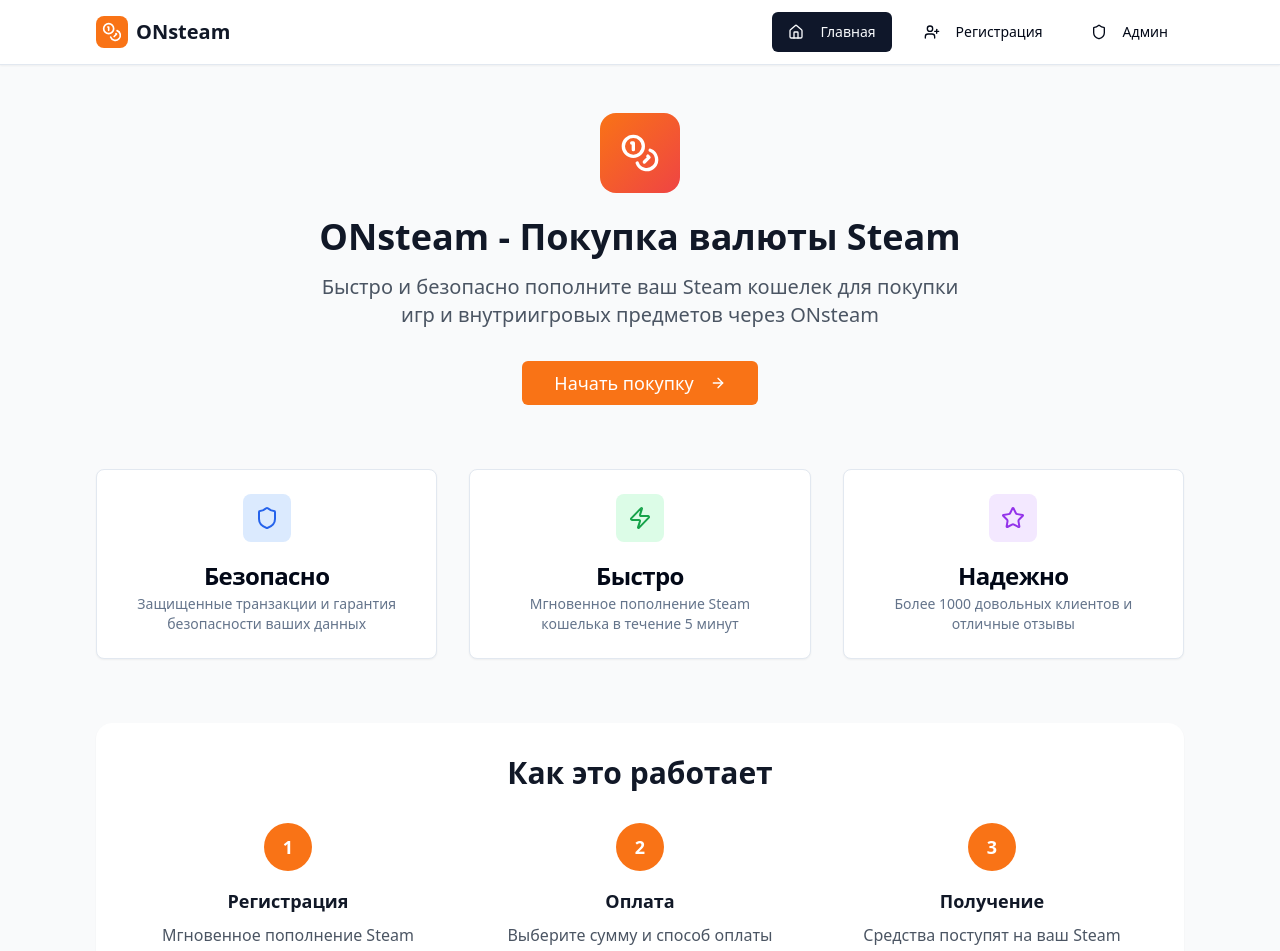
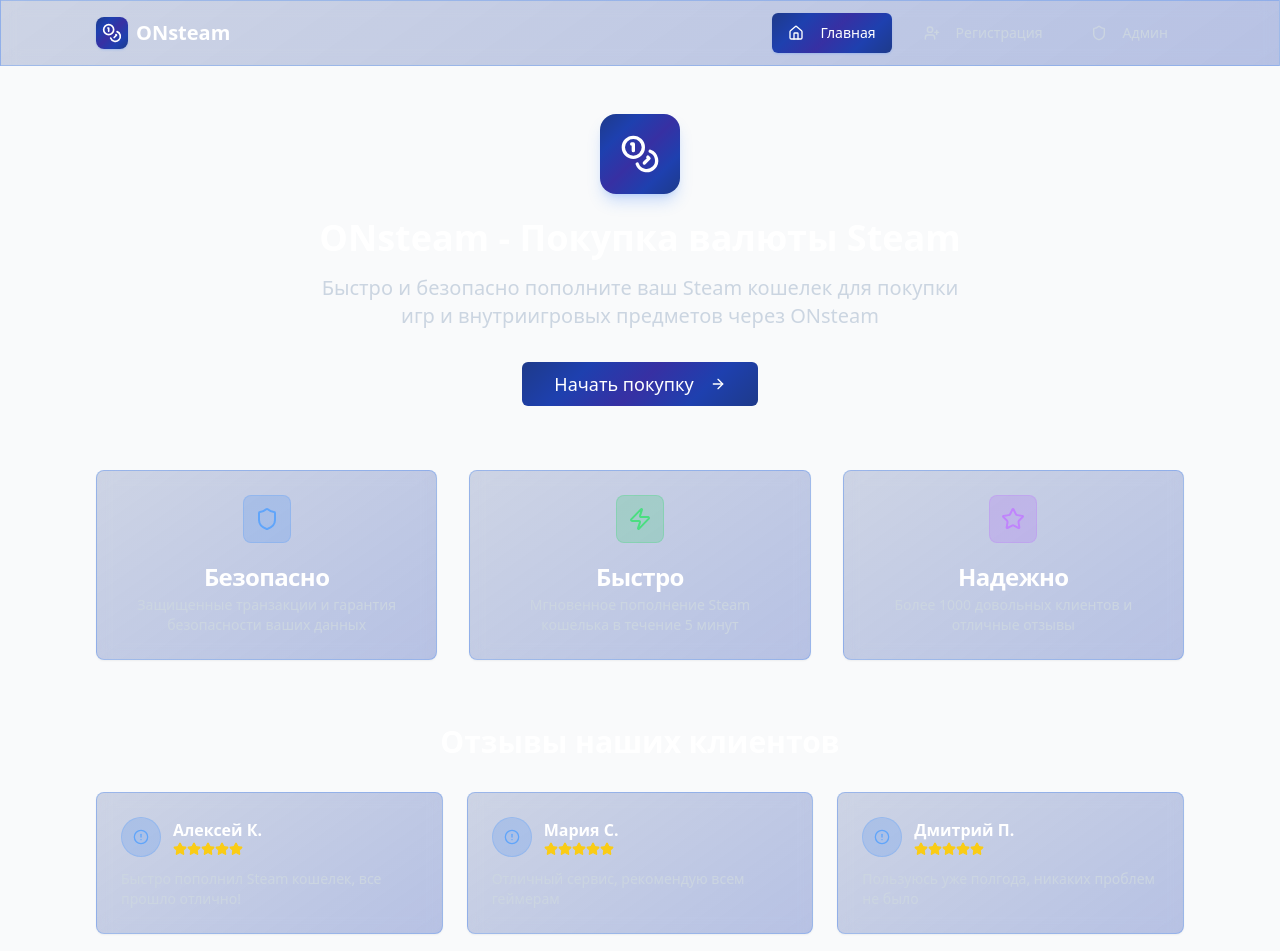
Before and after one commit to pr-poehali-dev/cs2-caviar-site, a React (Vite) app: page / in a window 1280 px wide. Shown: the top 951 px of the page. Built offline with nearby package versions, Linux system fonts and the light colour scheme.

Commit message:
feat: steam-like design with 13 reviews implementation

```diff
--- a/src/components/HomePage.tsx
+++ b/src/components/HomePage.tsx
@@ -13,26 +13,90 @@ interface HomePageProps {
 }
 
 const HomePage = ({ onGetStarted }: HomePageProps) => {
+  const reviews = [
+    {
+      name: "Алексей К.",
+      text: "Быстро пополнил Steam кошелек, все прошло отлично!",
+      rating: 5,
+    },
+    {
+      name: "Мария С.",
+      text: "Отличный сервис, рекомендую всем геймерам",
+      rating: 5,
+    },
+    {
+      name: "Дмитрий П.",
+      text: "Пользуюсь уже полгода, никаких проблем не было",
+      rating: 5,
+    },
+    {
+      name: "Анна В.",
+      text: "Самый удобный способ пополнения Steam",
+      rating: 4,
+    },
+    {
+      name: "Игорь Т.",
+      text: "Быстро, надежно, безопасно - все как обещали",
+      rating: 5,
+    },
+    {
+      name: "Елена Р.",
+      text: "Пополнила аккаунт за 3 минуты, супер!",
+      rating: 5,
+    },
+    {
+      name: "Владимир Н.",
+      text: "Отзывчивая поддержка и быстрые транзакции",
+      rating: 4,
+    },
+    {
+      name: "Ольга М.",
+      text: "Пользуюсь только ONsteam для покупок игр",
+      rating: 5,
+    },
+    {
+      name: "Сергей Л.",
+      text: "Удобный интерфейс и мгновенное зачисление",
+      rating: 5,
+    },
+    {
+      name: "Татьяна Ж.",
+      text: "Безопасно пополнила кошелек, спасибо!",
+      rating: 4,
+    },
+    {
+      name: "Андрей К.",
+      text: "Лучший сервис для пополнения Steam",
+      rating: 5,
+    },
+    { name: "Юлия Б.", text: "Быстро, просто и без комиссий", rating: 5 },
+    {
+      name: "Максим Г.",
+      text: "Пользуюсь постоянно, всегда все работает",
+      rating: 5,
+    },
+  ];
+
   return (
     <div className="max-w-6xl mx-auto px-4 sm:px-6 lg:px-8 py-12">
       {/* Hero Section */}
       <div className="text-center mb-16">
         <div className="mb-6">
-          <div className="w-20 h-20 bg-gradient-to-br from-orange-500 to-red-500 rounded-2xl mx-auto flex items-center justify-center mb-4">
+          <div className="w-20 h-20 steam-gradient rounded-2xl mx-auto flex items-center justify-center mb-4 shadow-lg shadow-blue-500/25">
             <Icon name="Coins" size={40} className="text-white" />
           </div>
         </div>
-        <h1 className="text-4xl font-bold text-gray-900 mb-4">
+        <h1 className="text-4xl font-bold text-white mb-4">
           ONsteam - Покупка валюты Steam
         </h1>
-        <p className="text-xl text-gray-600 mb-8 max-w-2xl mx-auto">
+        <p className="text-xl text-slate-300 mb-8 max-w-2xl mx-auto">
           Быстро и безопасно пополните ваш Steam кошелек для покупки игр и
           внутриигровых предметов через ONsteam
         </p>
         <Button
           onClick={onGetStarted}
           size="lg"
-          className="bg-orange-500 hover:bg-orange-600 text-white px-8 py-3 text-lg"
+          className="steam-gradient hover:shadow-lg hover:shadow-blue-500/25 text-white px-8 py-3 text-lg transition-all duration-300"
         >
           Начать покупку
           <Icon name="ArrowRight" size={20} className="ml-2" />
@@ -41,77 +105,116 @@ const HomePage = ({ onGetStarted }: HomePageProps) => {
 
       {/* Features */}
       <div className="grid md:grid-cols-3 gap-8 mb-16">
-        <Card className="text-center hover:shadow-lg transition-shadow">
+        <Card className="steam-card text-center hover:shadow-lg hover:shadow-blue-500/10 transition-all duration-300">
           <CardHeader>
-            <div className="w-12 h-12 bg-blue-100 rounded-lg mx-auto mb-4 flex items-center justify-center">
-              <Icon name="Shield" size={24} className="text-blue-600" />
+            <div className="w-12 h-12 bg-blue-500/20 border border-blue-400/30 rounded-lg mx-auto mb-4 flex items-center justify-center">
+              <Icon name="Shield" size={24} className="text-blue-400" />
             </div>
-            <CardTitle>Безопасно</CardTitle>
-            <CardDescription>
+            <CardTitle className="text-white">Безопасно</CardTitle>
+            <CardDescription className="text-slate-300">
               Защищенные транзакции и гарантия безопасности ваших данных
             </CardDescription>
           </CardHeader>
         </Card>
 
-        <Card className="text-center hover:shadow-lg transition-shadow">
+        <Card className="steam-card text-center hover:shadow-lg hover:shadow-blue-500/10 transition-all duration-300">
           <CardHeader>
-            <div className="w-12 h-12 bg-green-100 rounded-lg mx-auto mb-4 flex items-center justify-center">
-              <Icon name="Zap" size={24} className="text-green-600" />
+            <div className="w-12 h-12 bg-green-500/20 border border-green-400/30 rounded-lg mx-auto mb-4 flex items-center justify-center">
+              <Icon name="Zap" size={24} className="text-green-400" />
             </div>
-            <CardTitle>Быстро</CardTitle>
-            <CardDescription>
+            <CardTitle className="text-white">Быстро</CardTitle>
+            <CardDescription className="text-slate-300">
               Мгновенное пополнение Steam кошелька в течение 5 минут
             </CardDescription>
           </CardHeader>
         </Card>
 
-        <Card className="text-center hover:shadow-lg transition-shadow">
+        <Card className="steam-card text-center hover:shadow-lg hover:shadow-blue-500/10 transition-all duration-300">
           <CardHeader>
-            <div className="w-12 h-12 bg-purple-100 rounded-lg mx-auto mb-4 flex items-center justify-center">
-              <Icon name="Star" size={24} className="text-purple-600" />
+            <div className="w-12 h-12 bg-purple-500/20 border border-purple-400/30 rounded-lg mx-auto mb-4 flex items-center justify-center">
+              <Icon name="Star" size={24} className="text-purple-400" />
             </div>
-            <CardTitle>Надежно</CardTitle>
-            <CardDescription>
+            <CardTitle className="text-white">Надежно</CardTitle>
+            <CardDescription className="text-slate-300">
               Более 1000 довольных клиентов и отличные отзывы
             </CardDescription>
           </CardHeader>
         </Card>
       </div>
 
+      {/* Reviews Section */}
+      <div className="mb-16">
+        <h2 className="text-3xl font-bold text-center text-white mb-8">
+          Отзывы наших клиентов
+        </h2>
+        <div className="grid md:grid-cols-2 lg:grid-cols-3 gap-6">
+          {reviews.map((review, index) => (
+            <Card
+              key={index}
+              className="steam-card hover:shadow-lg hover:shadow-blue-500/10 transition-all duration-300"
+            >
+              <CardContent className="pt-6">
+                <div className="flex items-center mb-3">
+                  <div className="w-10 h-10 bg-blue-500/20 border border-blue-400/30 rounded-full flex items-center justify-center mr-3">
+                    <Icon name="User" size={16} className="text-blue-400" />
+                  </div>
+                  <div>
+                    <h4 className="font-semibold text-white">{review.name}</h4>
+                    <div className="flex">
+                      {[...Array(5)].map((_, i) => (
+                        <Icon
+                          key={i}
+                          name="Star"
+                          size={14}
+                          className={
+                            i < review.rating
+                              ? "text-yellow-400 fill-current"
+                              : "text-slate-600"
+                          }
+                        />
+                      ))}
+                    </div>
+                  </div>
+                </div>
+                <p className="text-slate-300 text-sm">{review.text}</p>
+              </CardContent>
+            </Card>
+          ))}
+        </div>
+      </div>
+
       {/* How it works */}
-      <div className="bg-white rounded-2xl p-8 shadow-sm">
-        <h2 className="text-3xl font-bold text-center text-gray-900 mb-8">
+      <div className="steam-card rounded-2xl p-8">
+        <h2 className="text-3xl font-bold text-center text-white mb-8">
           Как это работает
         </h2>
         <div className="grid md:grid-cols-3 gap-8">
           <div className="text-center">
-            <div className="w-12 h-12 bg-orange-500 rounded-full mx-auto mb-4 flex items-center justify-center text-white font-bold text-lg">
+            <div className="w-12 h-12 steam-gradient rounded-full mx-auto mb-4 flex items-center justify-center text-white font-bold text-lg shadow-lg shadow-blue-500/25">
               1
             </div>
-            <h3 className="text-lg font-semibold text-gray-900 mb-2">
+            <h3 className="text-lg font-semibold text-white mb-2">
               Регистрация
             </h3>
-            <p className="text-gray-600">
+            <p className="text-slate-300">
               Мгновенное пополнение Steam кошелька в течение 15 минут
             </p>
           </div>
 
           <div className="text-center">
-            <div className="w-12 h-12 bg-orange-500 rounded-full mx-auto mb-4 flex items-center justify-center text-white font-bold text-lg">
+            <div className="w-12 h-12 steam-gradient rounded-full mx-auto mb-4 flex items-center justify-center text-white font-bold text-lg shadow-lg shadow-blue-500/25">
               2
             </div>
-            <h3 className="text-lg font-semibold text-gray-900 mb-2">Оплата</h3>
-            <p className="text-gray-600">Выберите сумму и способ оплаты</p>
+            <h3 className="text-lg font-semibold text-white mb-2">Оплата</h3>
+            <p className="text-slate-300">Выберите сумму и способ оплаты</p>
           </div>
 
           <div className="text-center">
-            <div className="w-12 h-12 bg-orange-500 rounded-full mx-auto mb-4 flex items-center justify-center text-white font-bold text-lg">
+            <div className="w-12 h-12 steam-gradient rounded-full mx-auto mb-4 flex items-center justify-center text-white font-bold text-lg shadow-lg shadow-blue-500/25">
               3
             </div>
-            <h3 className="text-lg font-semibold text-gray-900 mb-2">
-              Получение
-            </h3>
-            <p className="text-gray-600">
+            <h3 className="text-lg font-semibold text-white mb-2">Получение</h3>
+            <p className="text-slate-300">
               Средства поступят на ваш Steam аккаунт
             </p>
           </div>
--- a/src/components/Navigation.tsx
+++ b/src/components/Navigation.tsx
@@ -8,21 +8,25 @@ interface NavigationProps {
 
 const Navigation = ({ currentPage, onPageChange }: NavigationProps) => {
   return (
-    <nav className="bg-white shadow-sm border-b">
+    <nav className="steam-card border-b border-blue-500/20">
       <div className="max-w-6xl mx-auto px-4 sm:px-6 lg:px-8">
         <div className="flex justify-between items-center h-16">
           <div className="flex items-center space-x-2">
-            <div className="w-8 h-8 bg-orange-500 rounded-lg flex items-center justify-center">
+            <div className="w-8 h-8 steam-gradient rounded-lg flex items-center justify-center shadow-sm shadow-blue-500/25">
               <Icon name="Coins" size={20} className="text-white" />
             </div>
-            <span className="text-xl font-bold text-gray-900">ONsteam</span>
+            <span className="text-xl font-bold text-white">ONsteam</span>
           </div>
 
           <div className="flex space-x-4">
             <Button
               variant={currentPage === "home" ? "default" : "ghost"}
               onClick={() => onPageChange("home")}
-              className="flex items-center space-x-2"
+              className={`flex items-center space-x-2 ${
+                currentPage === "home"
+                  ? "steam-gradient text-white shadow-sm shadow-blue-500/25"
+                  : "text-slate-300 hover:text-white hover:bg-blue-500/10"
+              }`}
             >
               <Icon name="Home" size={16} />
               <span>Главная</span>
@@ -31,7 +35,11 @@ const Navigation = ({ currentPage, onPageChange }: NavigationProps) => {
             <Button
               variant={currentPage === "form" ? "default" : "ghost"}
               onClick={() => onPageChange("form")}
-              className="flex items-center space-x-2"
+              className={`flex items-center space-x-2 ${
+                currentPage === "form"
+                  ? "steam-gradient text-white shadow-sm shadow-blue-500/25"
+                  : "text-slate-300 hover:text-white hover:bg-blue-500/10"
+              }`}
             >
               <Icon name="UserPlus" size={16} />
               <span>Регистрация</span>
@@ -40,7 +48,11 @@ const Navigation = ({ currentPage, onPageChange }: NavigationProps) => {
             <Button
               variant={currentPage === "admin" ? "default" : "ghost"}
               onClick={() => onPageChange("admin")}
-              className="flex items-center space-x-2"
+              className={`flex items-center space-x-2 ${
+                currentPage === "admin"
+                  ? "steam-gradient text-white shadow-sm shadow-blue-500/25"
+                  : "text-slate-300 hover:text-white hover:bg-blue-500/10"
+              }`}
             >
               <Icon name="Shield" size={16} />
               <span>Админ</span>
--- a/src/index.css
+++ b/src/index.css
@@ -4,89 +4,48 @@
 
 @layer base {
   :root {
-    --background: 0 0% 100%;
-    --foreground: 222.2 84% 4.9%;
+    --background: 216 28% 7%;
+    --foreground: 213 31% 91%;
 
-    --card: 0 0% 100%;
-    --card-foreground: 222.2 84% 4.9%;
+    --card: 217 33% 17%;
+    --card-foreground: 213 31% 91%;
 
-    --popover: 0 0% 100%;
-    --popover-foreground: 222.2 84% 4.9%;
+    --popover: 217 33% 17%;
+    --popover-foreground: 213 31% 91%;
 
-    --primary: 222.2 47.4% 11.2%;
-    --primary-foreground: 210 40% 98%;
+    --primary: 199 89% 48%;
+    --primary-foreground: 0 0% 100%;
 
-    --secondary: 210 40% 96.1%;
-    --secondary-foreground: 222.2 47.4% 11.2%;
+    --secondary: 217 33% 17%;
+    --secondary-foreground: 213 31% 91%;
 
-    --muted: 210 40% 96.1%;
-    --muted-foreground: 215.4 16.3% 46.9%;
+    --muted: 215 28% 17%;
+    --muted-foreground: 217 10% 64.9%;
 
-    --accent: 210 40% 96.1%;
-    --accent-foreground: 222.2 47.4% 11.2%;
+    --accent: 199 89% 48%;
+    --accent-foreground: 0 0% 100%;
 
     --destructive: 0 84.2% 60.2%;
     --destructive-foreground: 210 40% 98%;
 
-    --border: 214.3 31.8% 91.4%;
-    --input: 214.3 31.8% 91.4%;
-    --ring: 222.2 84% 4.9%;
+    --border: 215 28% 17%;
+    --input: 215 28% 17%;
+    --ring: 199 89% 48%;
 
     --radius: 0.5rem;
 
-    --sidebar-background: 0 0% 98%;
-
-    --sidebar-foreground: 240 5.3% 26.1%;
-
-    --sidebar-primary: 240 5.9% 10%;
-
-    --sidebar-primary-foreground: 0 0% 98%;
-
-    --sidebar-accent: 240 4.8% 95.9%;
-
-    --sidebar-accent-foreground: 240 5.9% 10%;
-
-    --sidebar-border: 220 13% 91%;
-
-    --sidebar-ring: 217.2 91.2% 59.8%;
+    --sidebar-background: 216 28% 7%;
+    --sidebar-foreground: 213 31% 91%;
+    --sidebar-primary: 199 89% 48%;
+    --sidebar-primary-foreground: 0 0% 100%;
+    --sidebar-accent: 217 33% 17%;
+    --sidebar-accent-foreground: 213 31% 91%;
+    --sidebar-border: 215 28% 17%;
+    --sidebar-ring: 199 89% 48%;
   }
 
-  .dark {
-    --background: 222.2 84% 4.9%;
-    --foreground: 210 40% 98%;
-
-    --card: 222.2 84% 4.9%;
-    --card-foreground: 210 40% 98%;
-
-    --popover: 222.2 84% 4.9%;
-    --popover-foreground: 210 40% 98%;
-
-    --primary: 210 40% 98%;
-    --primary-foreground: 222.2 47.4% 11.2%;
-
-    --secondary: 217.2 32.6% 17.5%;
-    --secondary-foreground: 210 40% 98%;
-
-    --muted: 217.2 32.6% 17.5%;
-    --muted-foreground: 215 20.2% 65.1%;
-
-    --accent: 217.2 32.6% 17.5%;
-    --accent-foreground: 210 40% 98%;
-
-    --destructive: 0 62.8% 30.6%;
-    --destructive-foreground: 210 40% 98%;
-
-    --border: 217.2 32.6% 17.5%;
-    --input: 217.2 32.6% 17.5%;
-    --ring: 212.7 26.8% 83.9%;
-    --sidebar-background: 240 5.9% 10%;
-    --sidebar-foreground: 240 4.8% 95.9%;
-    --sidebar-primary: 224.3 76.3% 48%;
-    --sidebar-primary-foreground: 0 0% 100%;
-    --sidebar-accent: 240 3.7% 15.9%;
-    --sidebar-accent-foreground: 240 4.8% 95.9%;
-    --sidebar-border: 240 3.7% 15.9%;
-    --sidebar-ring: 217.2 91.2% 59.8%;
+  body {
+    @apply bg-gradient-to-br from-slate-900 via-slate-800 to-slate-900 text-foreground min-h-screen;
   }
 }
 
@@ -94,8 +53,26 @@
   * {
     @apply border-border;
   }
+}
 
-  body {
-    @apply bg-background text-foreground;
-  }
+/* Steam-style gradients */
+.steam-gradient {
+  background: linear-gradient(
+    135deg,
+    #1e3a8a 0%,
+    #1e40af 25%,
+    #3730a3 50%,
+    #1e40af 75%,
+    #1e3a8a 100%
+  );
 }
+
+.steam-card {
+  background: linear-gradient(
+    145deg,
+    rgba(30, 58, 138, 0.2) 0%,
+    rgba(30, 64, 175, 0.3) 100%
+  );
+  border: 1px solid rgba(59, 130, 246, 0.3);
+  backdrop-filter: blur(10px);
+}
```
Also changed, not shown: src/components/SteamDataForm.tsx (+26 -10 lines).
